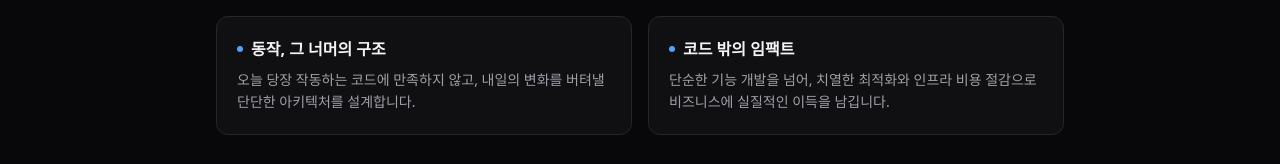
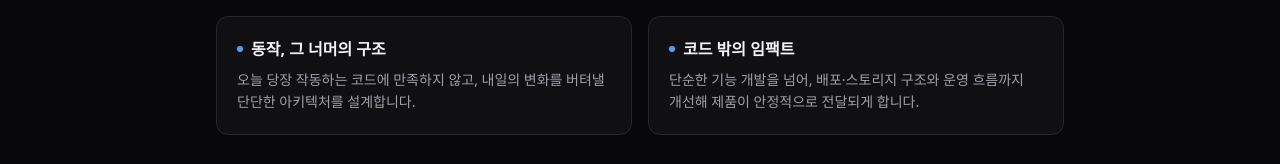
Before and after one commit to Koh-Du-Beom/portfolio, a Next.js app: page /about in a window 1280 px wide. Shown: the part 458-622 px from the top of the page. Built offline with nearby package versions, Linux system fonts and the light colour scheme; a web font is replaced by a local one.

Commit message:
Correct storage migration impact

```diff
--- a/src/components/sections/AboutSection.tsx
+++ b/src/components/sections/AboutSection.tsx
@@ -17,7 +17,7 @@ const highlights = [
   },
   {
     keyword: "코드 밖의 임팩트",
-    desc: "단순한 기능 개발을 넘어, 치열한 최적화와 인프라 비용 절감으로 비즈니스에 실질적인 이득을 남깁니다.",
+    desc: "단순한 기능 개발을 넘어, 배포·스토리지 구조와 운영 흐름까지 개선해 제품이 안정적으로 전달되게 합니다.",
   },
 ];
 
--- a/src/data/projects.ts
+++ b/src/data/projects.ts
@@ -92,12 +92,12 @@ export const projects: Project[] = [
     description: "전체 서비스의 배포·스토리지 흐름과 서버리스 보조 API를 설계·운영.",
     bullets: [
       "GitHub Actions, Docker, nginx 기반 CI/CD 및 컨테이너 배포 환경 구축",
-      "NCP → Cloudflare R2 마이그레이션 — 월 비용 60% 절감",
+      "NCP → Cloudflare R2로 수천 개 객체를 이전하고 파일 수·해시·3D Viewer 로딩으로 무결성과 서비스 호환성 검증",
       "NCP Cloud Functions 기반 presigned URL 발급과 Cloud Outbound Mailer 연동 구현",
       "Cloudflare Workers로 R2 객체의 공개 URL 조회 로직을 구현하고, 원본·변환·서비스 데이터를 용도별 버킷으로 분리해 3D 분석 파이프라인의 저장·조회 흐름 설계",
     ],
     metrics: [
-      { label: "비용 절감", value: "60%" },
+      { label: "객체 이전", value: "수천 개" },
       { label: "역할", value: "설계·운영 전담" },
     ],
   },
```
